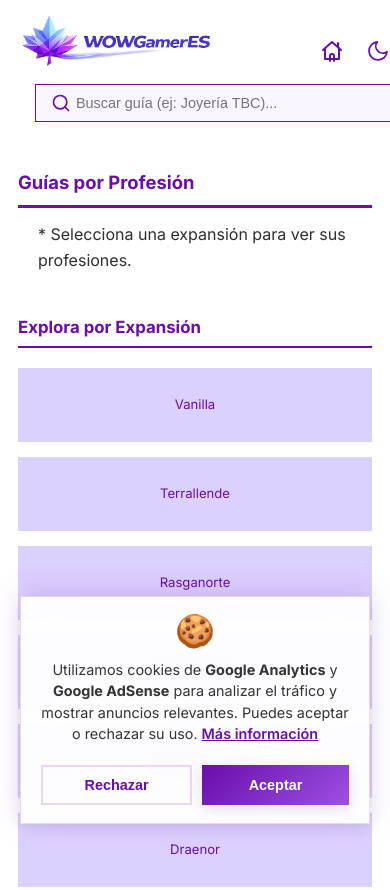
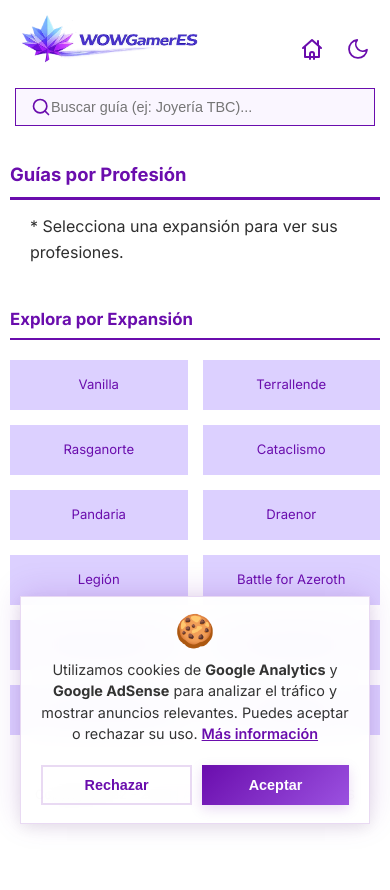
Before and after one commit to isergioam/wowgameres, an Astro site: page / in a window 390 px wide. Shown: the top 890 px of the page. After the commit the page ends 844 px from the top, so only its background shows below. Built offline with nearby package versions, Linux system fonts and the light colour scheme; Astro itself is replaced by a stand-in of ours.

Commit message:
feat: add global CSS styles with dark mode support and responsive layout components

```diff
--- a/src/styles/global.css
+++ b/src/styles/global.css
@@ -1,3 +1,7 @@
+*, *::before, *::after {
+  box-sizing: border-box;
+}
+
 :root {
   --primary-purple: #6a0dad;
   --primary-glow: rgba(106, 13, 173, 0.15);
@@ -14,12 +18,19 @@
   --bg-color: #000000;
 }
 
+html, body {
+  overflow-x: hidden;
+  width: 100%;
+  position: relative;
+}
+
 body {
   font-family: 'Inter', -apple-system, BlinkMacSystemFont, "Segoe UI", Roboto, Helvetica, Arial, sans-serif, "Apple Color Emoji", "Segoe UI Emoji";
   background-color: var(--bg-color);
   color: var(--text-dark);
   line-height: 1.6;
   padding-top: 120px;
+  margin: 0;
   /* Espacio para el menú fijo, restaurado a 120px */
 }
 
@@ -38,8 +49,11 @@ a {
   position: fixed;
   top: 0;
   left: 0;
+  right: 0;
   width: 100%;
+  max-width: 100vw;
   z-index: 1000;
+  overflow: hidden;
 }
 
 .main-nav {
@@ -75,6 +89,7 @@ a {
   max-width: 400px;
   margin: 0 40px;
   z-index: 1001;
+  min-width: 0; /* Permite que el flex item se encoja por debajo de su contenido */
 }
 
 #quickSearch {
@@ -191,30 +206,42 @@ a {
 @media (max-width: 768px) {
   .main-header {
     flex-wrap: wrap;
-    justify-content: space-between;
-    padding: 10px 15px;
+    padding: 8px 12px;
   }
 
   .logo {
     order: 1;
-    flex: 0 0 auto;
+    flex: 1 1 auto;
+  }
+
+  .logo img {
+    margin: 2px 0;
+    max-height: 60px;
   }
 
   .main-nav {
     order: 2;
     flex: 0 0 auto;
+    margin: 0 !important;
+  }
+
+  .main-nav ul {
+    gap: 12px;
+    padding: 0;
   }
 
   .search-container {
     order: 3;
     flex: 1 1 100%;
-    max-width: none;
-    margin: 10px 0 5px 0;
+    max-width: 100%;
+    margin: 8px 0 2px 0 !important;
+    min-width: 0;
   }
 
   #quickSearch {
-    padding: 10px 15px 10px 40px;
+    padding: 10px 12px 10px 35px;
     font-size: 0.9rem;
+    width: 100%;
   }
 }
 
@@ -542,7 +569,8 @@ footer {
   }
 
   .main-nav {
-    margin: 0 10px;
+    margin: 0;
+    flex-shrink: 0;
   }
 
   /* Nav siempre visible */
```
